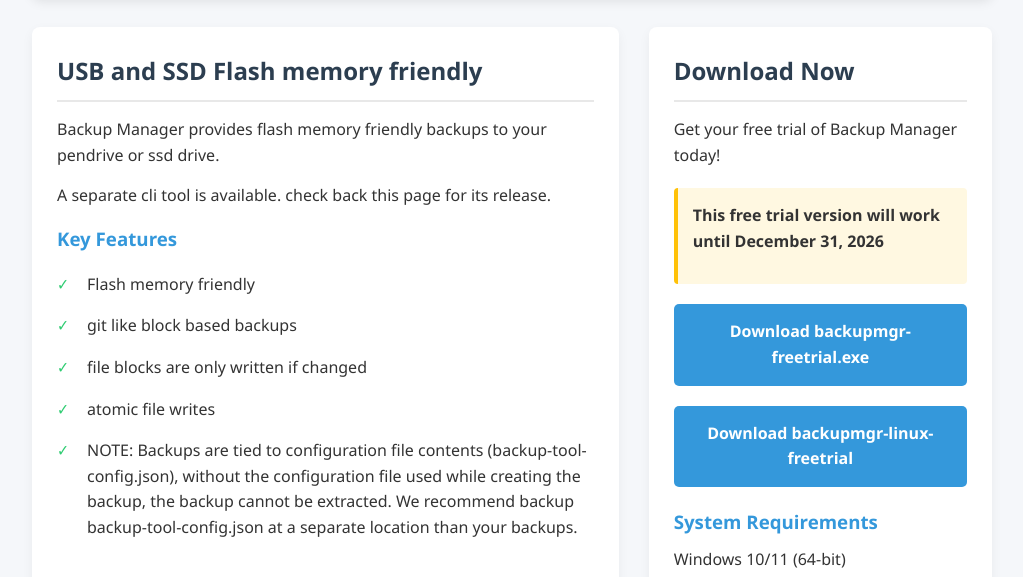
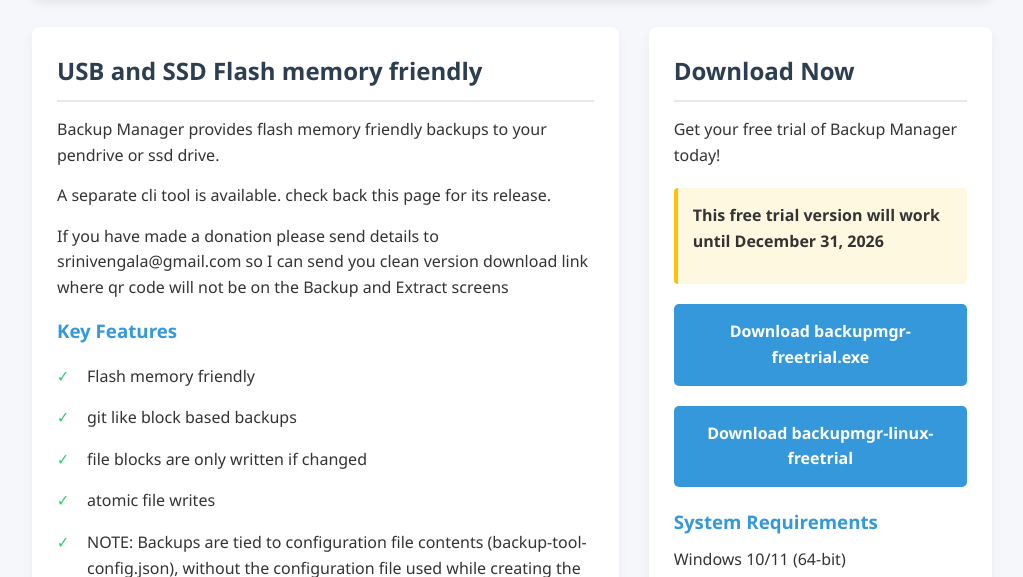
Before and after one commit to srinivengala/srinivengala.github.io, a plain HTML site: page backupmgr/index.html in a window 1280 px wide. Shown: the part 223-800 px from the top of the page, without its empty margins (128-1151 px from the left). Drawn offline with Linux system fonts and the light colour scheme.

Commit message:
contact info

```diff
--- a/backupmgr/index.html
+++ b/backupmgr/index.html
@@ -365,6 +365,8 @@
                     <!--<p>Backup Manager provides enterprise-level data protection with an intuitive interface designed for everyone.</p>-->
                     <p>Backup Manager provides flash memory friendly backups to your pendrive or ssd drive.</p>
                     <p>A separate cli tool is available. check back this page for its release.</p>
+                    <p>If you have made a donation please send details to srinivengala@gmail.com so I can send you clean
+                        version download link where qr code will not be on the Backup and Extract screens</p>
                     <h3>Key Features</h3>
                     <ul>
                         <li>Flash memory friendly</li>
```
